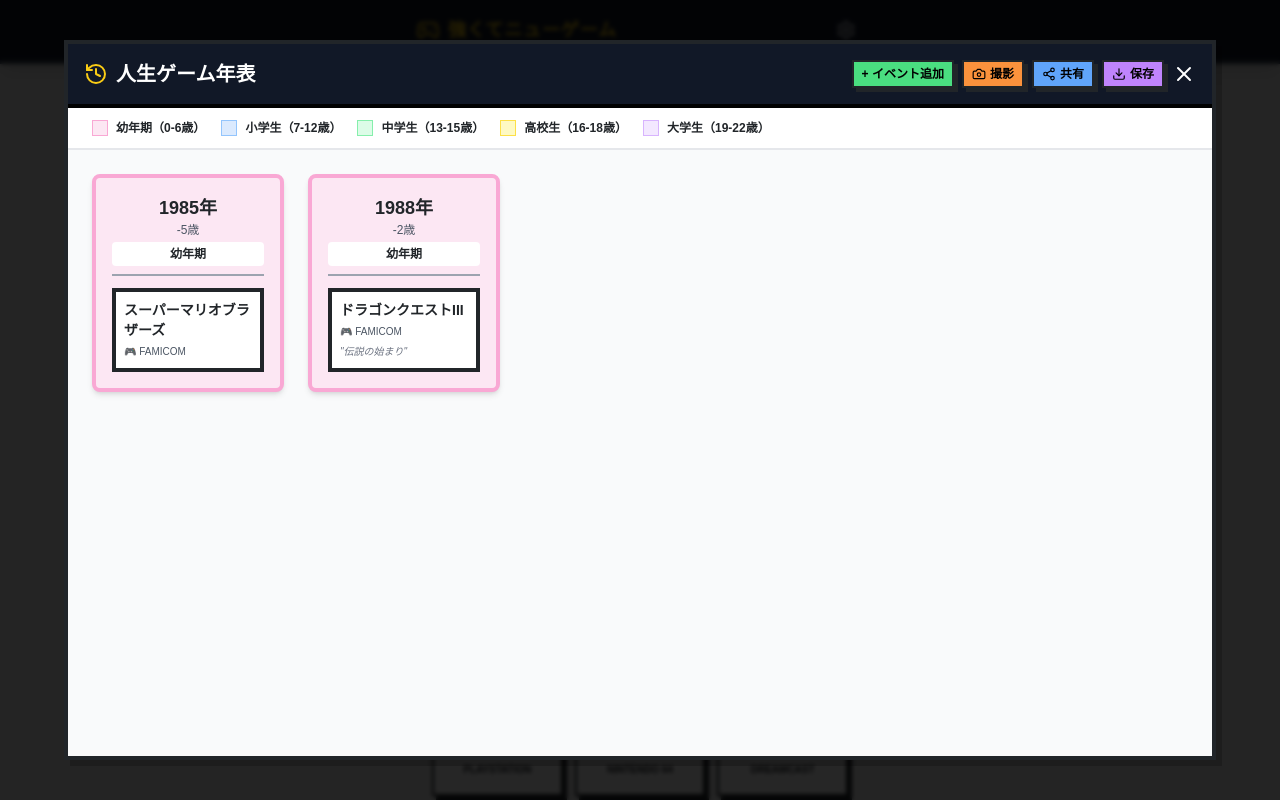
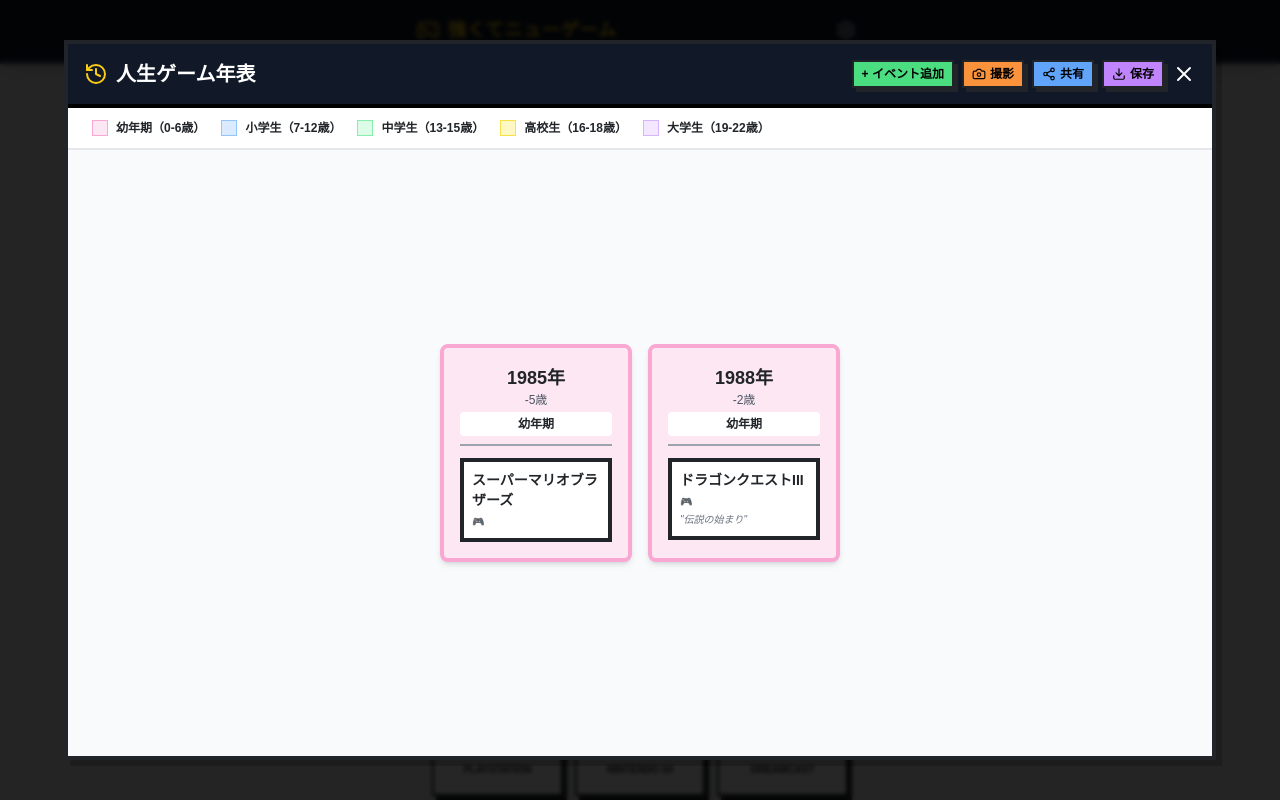
Before and after one commit to IBDaddy/my-history, a React (Vite) app: page / in a window 1280 px wide. Both pictures are taken after a click on the button "人生ゲーム年表を見る". Shown: the top 800 px of the page. Built offline with nearby package versions, Linux system fonts and the light colour scheme; a web font is replaced by a local one.

Commit message:
エラー修正 年表

```diff
--- a/src/App.jsx
+++ b/src/App.jsx
@@ -563,7 +563,6 @@
                               className="pixel-input w-full pl-8 p-2"
                               value={searchTerm}
                               onChange={(e) => setSearchTerm(e.target.value)}
-                              autoFocus
                           />
                       </div>
                       <div className="mt-2 text-xs text-gray-500">
@@ -712,11 +711,11 @@
                   <div className="flex items-center gap-2"><div className="w-4 h-4 bg-purple-100 border border-purple-300"></div><span>大学生（{userProfile.studentSettings?.university.startAge}-{userProfile.studentSettings?.university.endAge}歳）</span></div>
               </div>
 
-              <div className="overflow-x-auto flex-grow custom-scrollbar p-6 bg-gray-50 timeline-content">
+              <div className="overflow-auto flex-grow p-3 sm:p-6 bg-gray-50 timeline-content flex items-center justify-center">
                   {allYears.length === 0 ? (
-                      <div className="text-center text-gray-500 mt-10">ランキングを作成するか、<br/>イベントを追加するとここに年表が表示されます。</div>
+                      <div className="text-center text-gray-500">ランキングを作成するか、<br/>イベントを追加するとここに年表が表示されます。</div>
                   ) : (
-                      <div className="flex gap-6 pb-10 min-w-max">
+                      <div className="grid grid-cols-3 sm:grid-cols-4 md:grid-cols-6 lg:flex gap-2 sm:gap-4 auto-rows-max">
                           {allYears.map((year) => {
                               const age = parseInt(year) - userProfile.birthYear;
                               const schoolGroup = getAgeGroup(age);
@@ -724,32 +723,32 @@
                               const customEvents = lifeEvents.filter(e => userProfile.birthYear + e.age === parseInt(year));
 
                               return (
-                                  <div key={year} className={`flex-shrink-0 w-48 border-4 ${schoolGroup.borderColor} ${schoolGroup.color} p-4 rounded-lg shadow-md`}>
-                                      <div className="font-bold text-center mb-3 pb-2 border-b-2 border-gray-400">
-                                          <div className="text-lg">{year}年</div>
-                                          <div className="text-xs text-gray-600 font-normal">{age}歳</div>
-                                          <div className="text-xs bg-white px-2 py-1 rounded mt-1 font-bold">{schoolGroup.name}</div>
+                                  <div key={year} className={`flex-shrink-0 w-28 sm:w-48 border-2 sm:border-4 ${schoolGroup.borderColor} ${schoolGroup.color} p-2 sm:p-4 rounded-lg shadow-md`}>
+                                      <div className="font-bold text-center mb-2 sm:mb-3 pb-1 sm:pb-2 border-b-2 border-gray-400">
+                                          <div className="text-xs sm:text-lg">{year}年</div>
+                                          <div className="text-[10px] sm:text-xs text-gray-600 font-normal">{age}歳</div>
+                                          <div className="text-[9px] sm:text-xs bg-white px-1 sm:px-2 py-0.5 sm:py-1 rounded mt-0.5 sm:mt-1 font-bold">{schoolGroup.name}</div>
                                       </div>
 
-                                      <div className="space-y-2 max-h-96 overflow-y-auto">
+                                      <div className="space-y-1 sm:space-y-2 max-h-40 sm:max-h-96 overflow-y-auto text-[8px] sm:text-xs">
                                           {/* ゲーム */}
                                           {yearEvents.map((game, idx) => (
-                                              <div key={`game-${idx}`} className="pixel-box p-2 bg-white text-xs border-2">
-                                                  <div className="font-bold text-sm mb-1 line-clamp-2">{game.title}</div>
-                                                  <div className="text-gray-600 text-[10px]">{game.consoleIcon} {game.consoleName}</div>
-                                                  {game.comment && <div className="text-[10px] text-gray-500 mt-1 italic line-clamp-2">"{game.comment}"</div>}
+                                              <div key={`game-${idx}`} className="pixel-box p-1 sm:p-2 bg-white border-2">
+                                                  <div className="font-bold text-[7px] sm:text-sm mb-0.5 sm:mb-1 line-clamp-2">{game.title}</div>
+                                                  <div className="text-gray-600 text-[7px] sm:text-[10px]">{game.consoleIcon}</div>
+                                                  {game.comment && <div className="text-[7px] sm:text-[10px] text-gray-500 mt-0.5 italic line-clamp-1">"{game.comment}"</div>}
                                               </div>
                                           ))}
 
                                           {/* カスタムイベント */}
                                           {customEvents.map((evt, idx) => (
-                                              <div key={`event-${idx}`} className="bg-red-100 border-2 border-red-300 p-2 rounded text-xs relative group">
-                                                  <div className="font-bold text-sm mb-1">{evt.event}</div>
+                                              <div key={`event-${idx}`} className="bg-red-100 border-2 border-red-300 p-1 sm:p-2 rounded relative group">
+                                                  <div className="font-bold text-[7px] sm:text-sm mb-0.5 line-clamp-2">{evt.event}</div>
                                                   <button
                                                       onClick={() => deleteLifeEvent(lifeEvents.indexOf(evt))}
-                                                      className="absolute top-1 right-1 text-red-500 hover:text-red-700 opacity-0 group-hover:opacity-100 transition-opacity"
+                                                      className="absolute top-0.5 right-0.5 text-red-500 hover:text-red-700 opacity-0 group-hover:opacity-100 transition-opacity"
                                                   >
-                                                      <X size={14} />
+                                                      <X size={12} />
                                                   </button>
                                               </div>
                                           ))}
```
